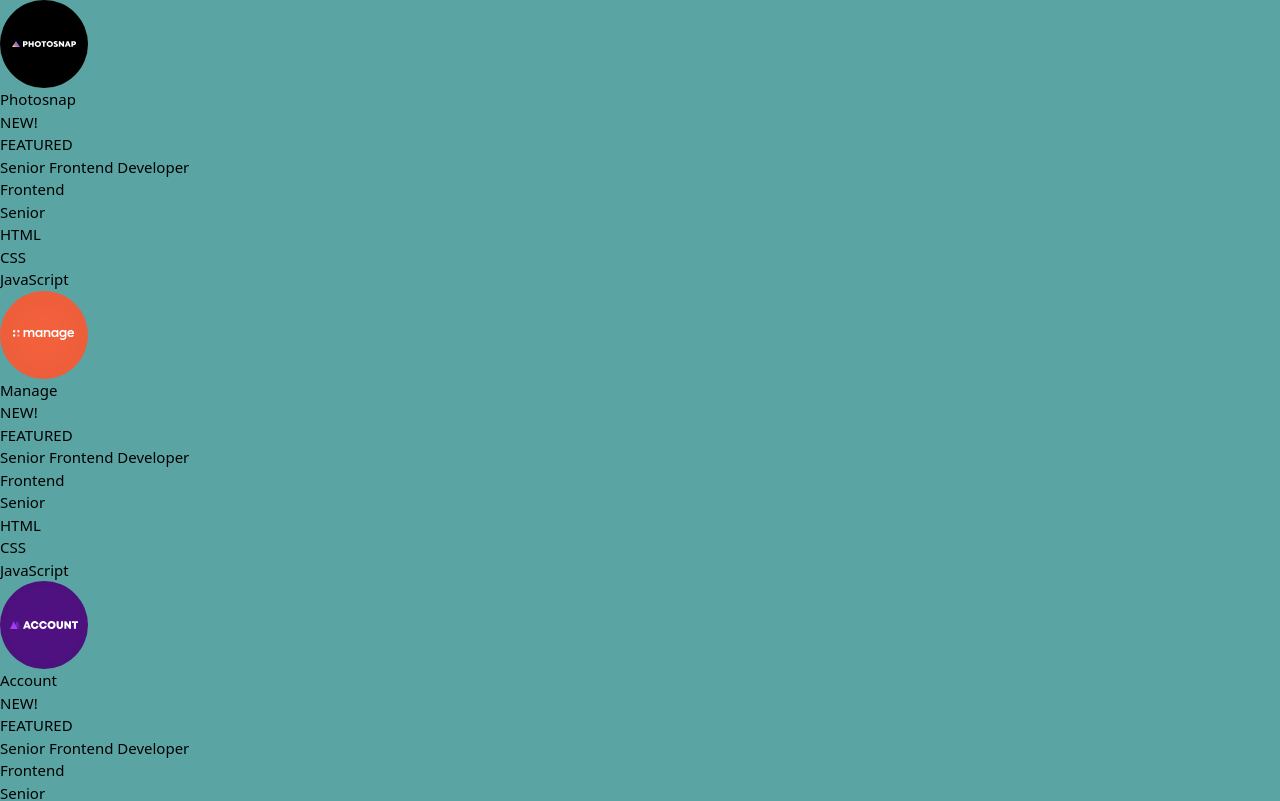
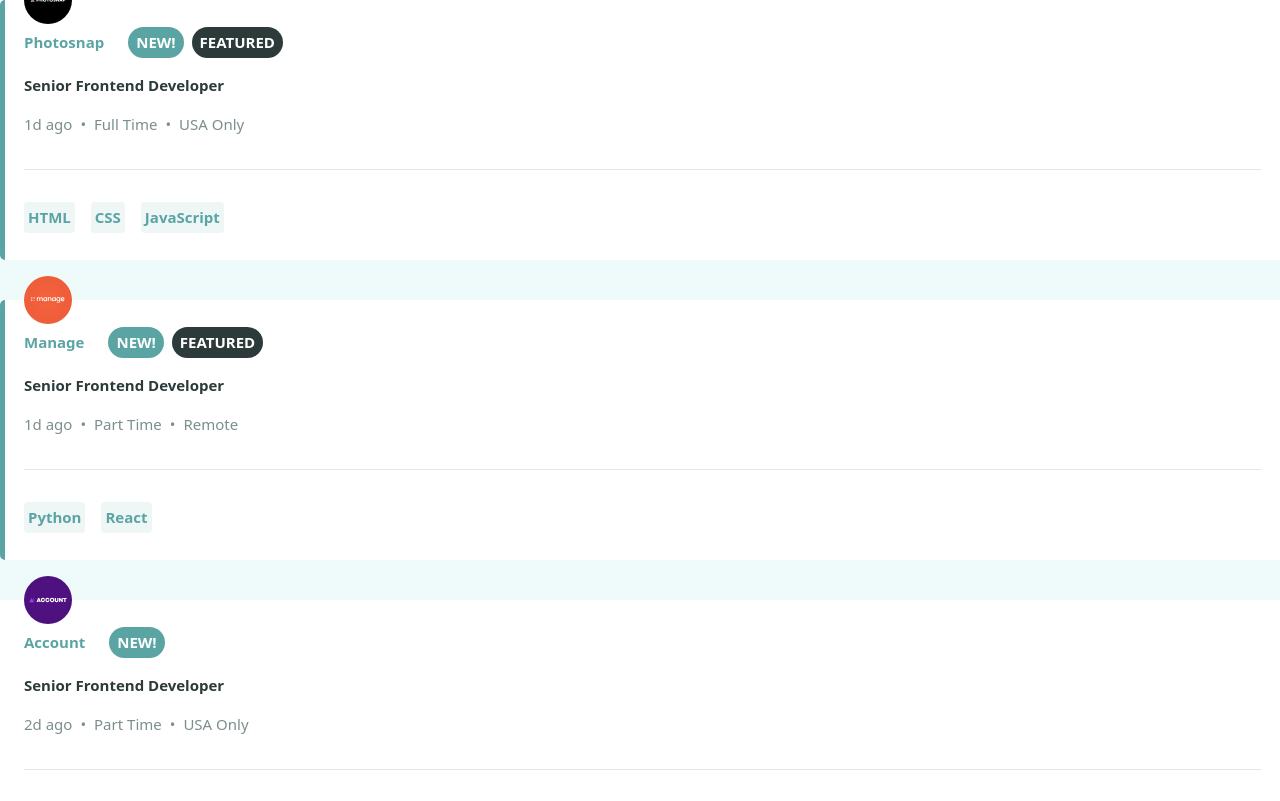
Before and after one commit to xsrpm/static-job-listings, a React (Vite) app: page / in a window 1280 px wide. Shown: the top 801 px of the page. Built offline with nearby package versions, Linux system fonts and the light colour scheme.

Commit message:
add jobcard styles

```diff
--- a/index.html
+++ b/index.html
@@ -12,7 +12,7 @@
     />
     <title>Vite App</title>
   </head>
-  <body class="text-base bg-primary">
+  <body class="text-base bg-background">
     <div id="root"></div>
     <script type="module" src="/src/main.tsx"></script>
   </body>
--- a/src/components/JobCard/index.tsx
+++ b/src/components/JobCard/index.tsx
@@ -5,31 +5,39 @@
 };
 
 export function JobCard({ job }: Props) {
+  job.skills = job.languages.concat(job.tools);
   return (
-    <article>
-      <picture>
-      <img src={job.logo}/>
-      </picture>
+    <article className='flex bg-white relative h-[16.25rem]'>
+      <div className={`w-[0.3125rem] rounded-l-xl  ${job.featured?"bg-primary": "bg-white"}`}></div>
+      <div className='w-full p-[1.1875rem] rounded-r-xl flex flex-col justify-around'>
+      <img className="w-12 h-12 absolute -top-6" src={job.logo}/>
+      <div>
+        <p className="inline-block text-primary font-bold mr-6">{job.company}</p>
+        <ul className='inline-flex text-white font-bold gap-2'>
+          <li className={`inline bg-primary rounded-full py-1 px-2 ${job.new? "":"hidden"} `}>NEW!</li>
+          <li className={`inline bg-secondary rounded-full py-1 px-2 ${job.featured? "":"hidden"} `}>FEATURED</li>
+        </ul>
+      </div>
 
-      <p>{job.company}</p>
-      <ul>
-        <li>NEW!</li>
-        <li>FEATURED</li>
+
+      <h2 className='font-bold text-secondary'>Senior Frontend Developer</h2>
+      <ul className='flex gap-2 text-tertiary font-medium'>
+        <li>{job.postedAt}</li>
+        <li>•</li>
+        <li>{job.contract}</li>
+        <li>•</li>
+        <li>{job.location}</li>
       </ul>
+      <hr className='border-tertiary my-4'/>
+      <ul className='flex gap-4'>
+        {
+          job.skills.map((skill, index) => {
+            return <li className=" inline-block font-semibold text-primary bg-filter-tables rounded p-1" key={index}>{skill}</li>
+          })
+        }
+      </ul>
+      </div>
 
-      <h2>Senior Frontend Developer</h2>
-      <ul>
-        <li></li>
-        <li></li>
-        <li></li>
-      </ul>
-      <ul>
-        <li>Frontend</li>
-        <li>Senior</li>
-        <li>HTML</li>
-        <li>CSS</li>
-        <li>JavaScript</li>
-      </ul>
     </article>
   );
 }
--- a/src/components/JobCardList/index.tsx
+++ b/src/components/JobCardList/index.tsx
@@ -3,10 +3,10 @@
 
 export function JobCardList() {
   return (
-    <>
-      {jobList.map((job) => {
-        return <JobCard job={job}></JobCard>;
+    <section className='flex flex-col gap-10'>
+      {jobList.map((job,index) => {
+        return <JobCard job={job} key={index}></JobCard>;
       })}
-    </>
+    </section>
   );
 }
--- a/src/types.d.ts
+++ b/src/types.d.ts
@@ -12,4 +12,5 @@
     location: string;
     languages: string[];
     tools: string[];
+    skills?: string[];
   };
```
